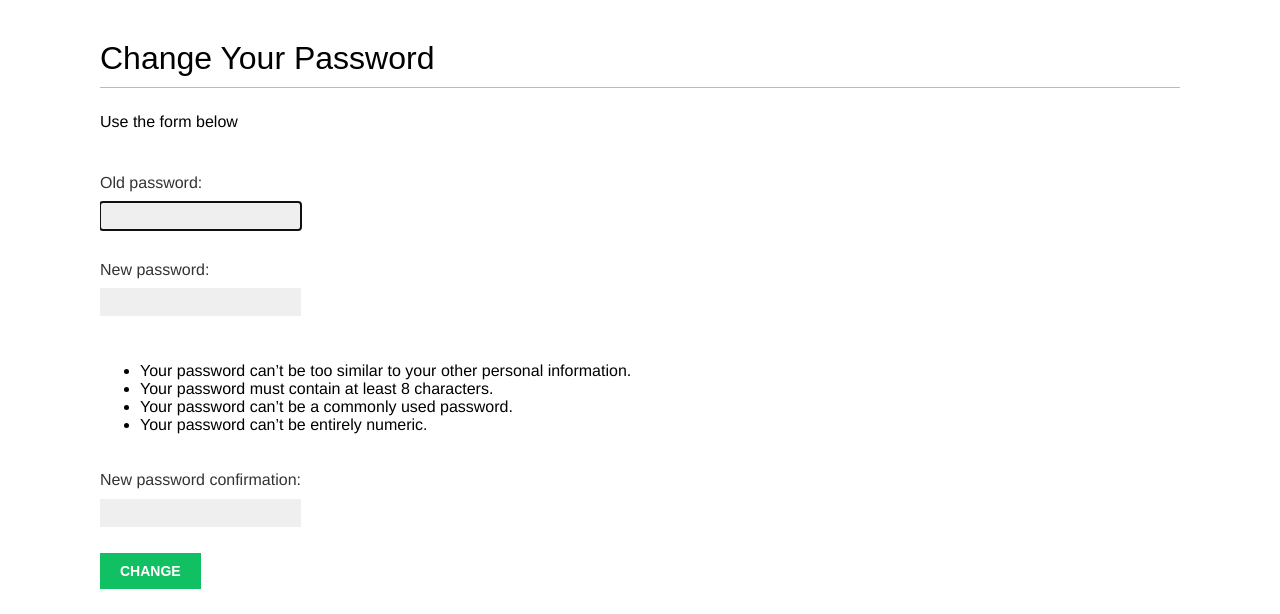
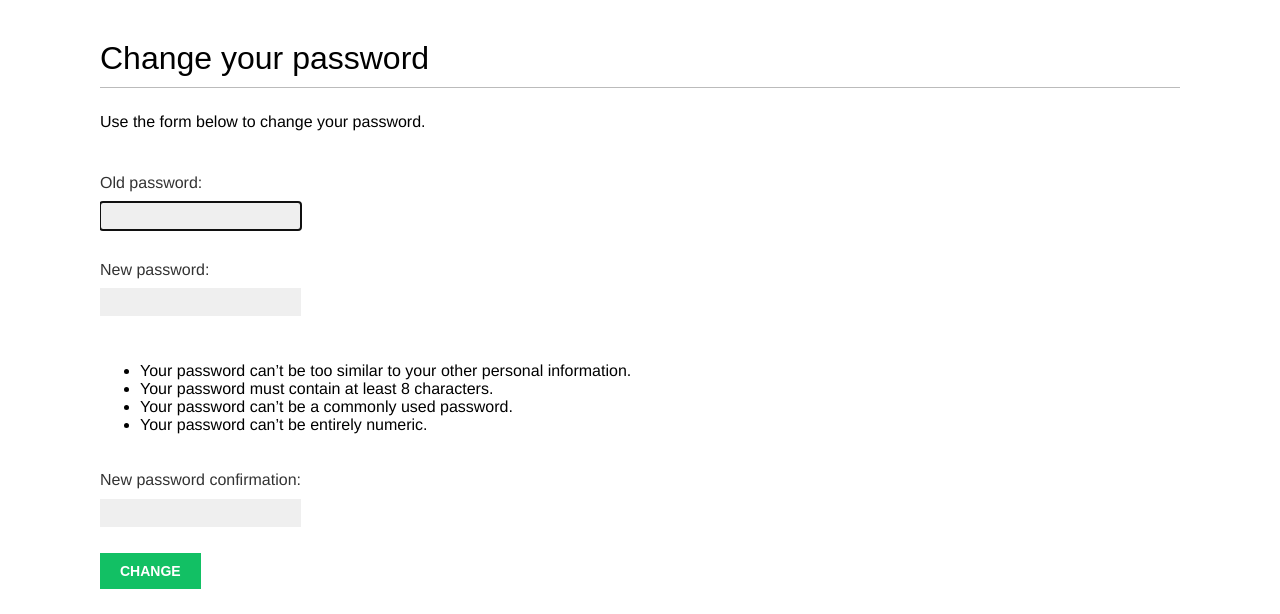
Before and after one commit to smmerrit/Socialmedia, a Django app: page /account/password_change/ in a window 1280 px wide. Shown: the part 48-662 px from the top of the page. Run offline with Django 3.2, Linux system fonts and the light colour scheme; a user stored in the database is signed in; some web fonts are replaced.

Commit message:
finished off password reset and login process

```diff
--- a/account/templates/registration/password_change_form.html
+++ b/account/templates/registration/password_change_form.html
@@ -1,11 +1,13 @@
-{% extends 'base.html' %}
-{% block title %}Change Your Password{% endblock title %}
+{% extends "base.html" %}
+
+{% block title %}Change your password{% endblock %}
+
 {% block content %}
-<h1>Change Your Password</h1>
-<p>Use the form below</p>
-<form action="" method="post">
-    {{ form.as_p}}
+  <h1>Change your password</h1>
+  <p>Use the form below to change your password.</p>
+  <form method="post">
+    {{ form.as_p }}
     <p><input type="submit" value="Change"></p>
     {% csrf_token %}
-</form>
-{% endblock  %}
+  </form>
+{% endblock %}
--- /dev/null
+++ b/account/templates/registration/password_reset_complete.html
@@ -0,0 +1,6 @@
+{% extends 'base.html' %}
+{% block title %}Password reset{% endblock title %}
+{% block content %}
+<h1>Password set</h1>
+<p>Your password has been reset. you can <a href="{% url 'login' %}">login</a> here
+{% endblock %}
--- a/account/templates/registration/password_reset_email.html
+++ b/account/templates/registration/password_reset_email.html
@@ -1,3 +1,3 @@
 Somone aske for a password reset for email {{ email }}. Follow the link below:
-{{protocal}}://{{ domain }}{% url 'password_reset_confirm'uidb64=uid token=token %}
+{{protocol}}://{{ domain }}{% url 'password_reset_confirmation' uidb64=uid token=token %}
 Your username is {{user.get_username}}
--- a/account/templates/registration/password_reset_form.html
+++ b/account/templates/registration/password_reset_form.html
@@ -7,4 +7,5 @@
 {{ form.as_p }}
 <p><input type="submit" value="Send e-mail"></p>
 {% csrf_token %}
+</form>
 {% endblock  %}
--- a/account/urls.py
+++ b/account/urls.py
@@ -10,8 +10,26 @@ urlpatterns = [
     path('password_change/done/', auth_views.PasswordChangeDoneView.as_view(),
          name='password_change_done'),
     path('password_reset/', auth_views.PasswordResetView.as_view(), name='password_reset'),
-    path('password_reset_done', auth_views.PasswordResetDoneView, name='password_reset_done'),
+    path('password_reset_done/', auth_views.PasswordResetDoneView.as_view(), name='password_reset_done'),
     path('reset/<uidb64>/<token>/', auth_views.PasswordResetConfirmView.as_view(), name='password_reset_confirmation'),
-    path('reset/done', auth_views.PasswordResetConfirmView.as_view(), name='password_reset_complete')
+    path('reset/done/', auth_views.PasswordResetCompleteView.as_view(), name='password_reset_complete')
+]
 
-]
+
+#urlpatterns = [
+    # previous login view
+    # path('login/', views.user_login, name='login'),
+
+    # path('login/', auth_views.LoginView.as_view(), name='login'),
+    # path('logout/', auth_views.LogoutView.as_view(), name='logout'),
+
+    # change password urls
+    # path('password_change/', auth_views.PasswordChangeView.as_view(), name='password_change'),
+    # path('password_change/done/', auth_views.PasswordChangeDoneView.as_view(),  name='password_change_done'),
+
+    # reset password urls
+    # path('password_reset/', auth_views.PasswordResetView.as_view(), name='password_reset'),
+    # path('password_reset/done/', auth_views.PasswordResetDoneView.as_view(), name='password_reset_done'),
+    # path('reset/<uidb64>/<token>/', auth_views.PasswordResetConfirmView.as_view(), name='password_reset_confirm'),
+    # path('reset/done/', auth_views.PasswordResetCompleteView.as_view(), name='password_reset_complete'),
+#]
--- a/socialmedia/settings.py
+++ b/socialmedia/settings.py
@@ -122,3 +122,4 @@ STATIC_URL = '/static/'
 LOGIN_REDIRECT_URL = 'dashboard'
 LOGIN_URL = 'login'
 LOGOUT = 'logout'
+EMAIL_BACKEND = 'django.core.mail.backends.console.EmailBackend'
```
Also changed, not shown: account/templates/registration/password_reset_confirm.html (added, +15 -0 lines), account/templates/registration/password_reset_done.html (added, +9 -0 lines), db.sqlite3.
